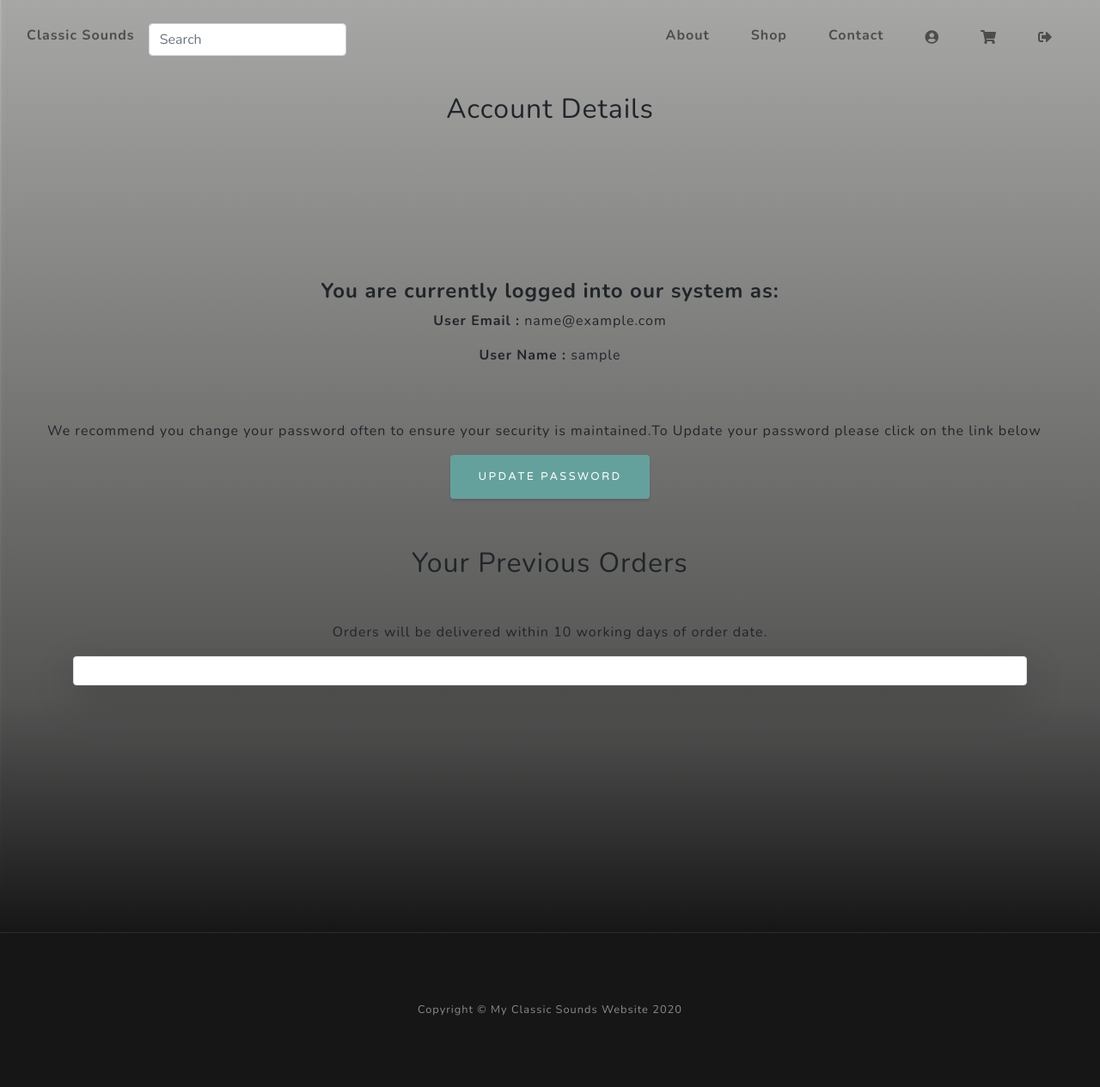
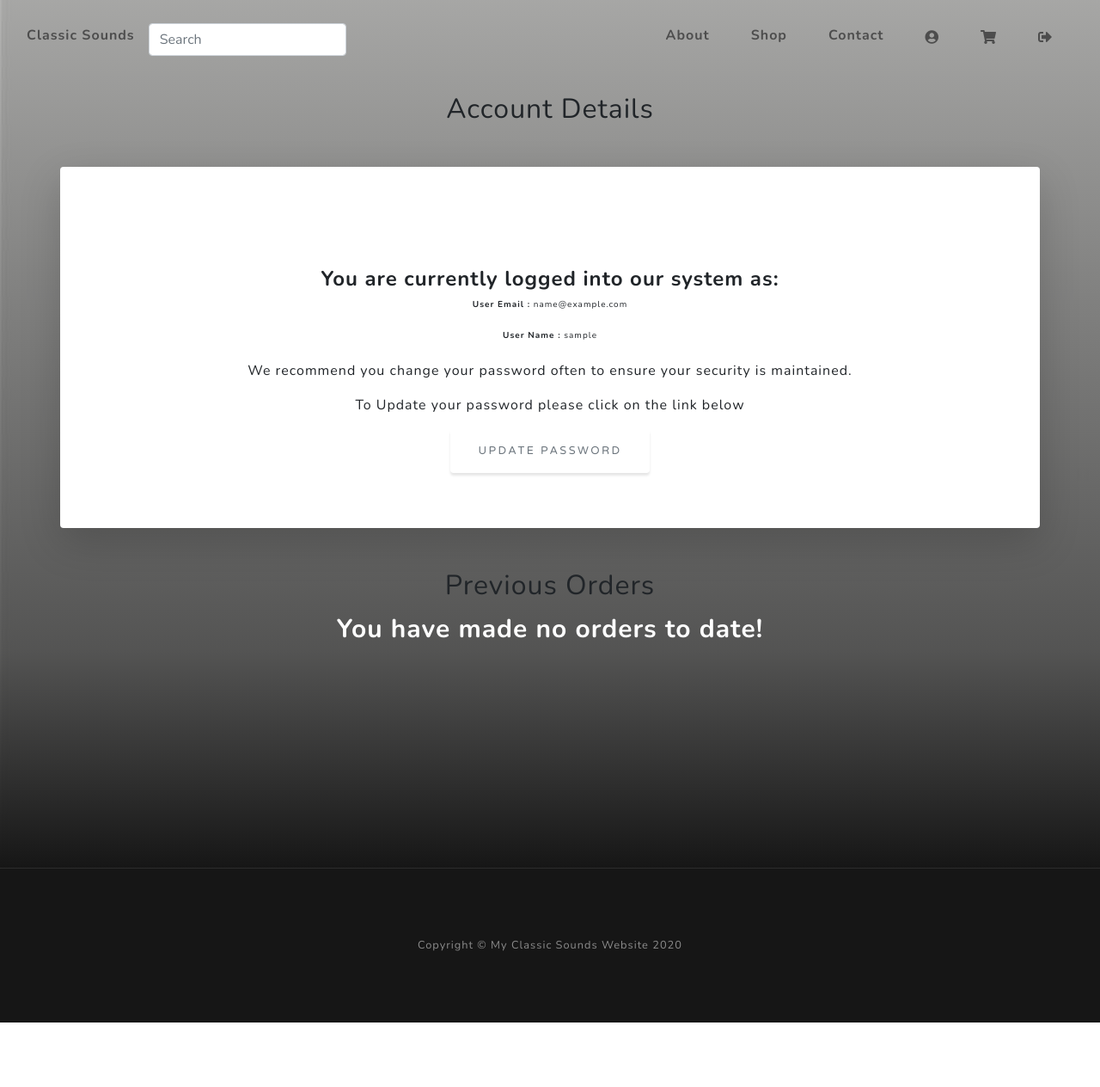
Before and after one commit to Mofarrell1967/classic-sounds-music, a Django app: page /accounts/profile/ in a window 1280 px wide. Shown: the whole page at 86% size. After the commit the page ends 1189 px from the top, so only its background shows below. Run offline with Django 3.2, Linux system fonts and the light colour scheme; the visitor is signed in with stand-in values (Sample User, id 1); data that the repository does not hold is empty; some libraries are stand-ins or nearby versions.

Commit message:
Updated layout of Profile.html page with borders and backgrounds

```diff
--- a/accounts/templates/profile.html
+++ b/accounts/templates/profile.html
@@ -8,10 +8,10 @@
 	<div class="container">
 		<div class="mx-auto text-center">
 			<h2 class="text-white-20 mx-auto mt-2 mb-5">Account Details</h2>
-			<div class="row row-flex align-items-center">
-				<div class="row row-flex align-items-center">
+			<div class="row row-flex align-items-center shadow-lg p-3 mb-5 bg-white rounded panel_surround">
+
 					{% if user.is_authenticated %}
-					<div class="text-center w-responsive mx-auto mb-5">
+					<div class="container text-center w-responsive mx-auto mb-5" >
 						<h4 class="font-weight-bold  account_head1">You are currently logged
 							into our
 							system as:</h4>
@@ -19,20 +19,24 @@
 							{{ user.email }}</p>
 						<p class="product-description">
 							<span class="font-weight-bold"> User Name  :</span> {{ user.username }}</p>
-					</div>
+
 						<p>We recommend you change your password often to ensure your security is maintained.</p>
                          <p>To Update your password please click on the link below</p>
-					</div>
+
 					<a href="{% url 'password_reset' %}"
-						class="btn btn-primary js-scroll-trigger home_buttons text-center w-responsive mx-auto mb-5">Update
+						class="btn btn-outline-secondary js-scroll-trigger home_buttons">Update
 						Password</a>
+                         </div>
+                         </div>
 					{% else %}
 					<a href="{% url 'login' %}" class="btn btn-primary js-scroll-trigger">Login</a>
 					<a href="{% url 'register' %}" class="btn btn-primary js-scroll-trigger">Register</a>
 					{% endif %}
 				</div>
 			</div>
-			<h2 class="text-white-20 mx-auto mt-2 mb-5 text-center">Your Previous Orders</h2>
+
+               <h2 class="text-center">Previous Orders</h2>
+			 {% if Orders %}
             <p class="text-center">Orders will be delivered within 10 working days of order date.</p>
 			<div class="container">
 				<div class="row panel-body shadow-lg p-3 mb-5 bg-white rounded panel_surround">
@@ -58,6 +62,11 @@
 						</div>
 					</div>
 					{% endfor %}
+                      {% else %}
+                           <p class="orders_empty">You have made no orders to date!</p>
+                       {% endif %}
 				</div>
+
 </header>
+
 {% endblock %}
--- a/static/css/custom.css
+++ b/static/css/custom.css
@@ -1,58 +1,4 @@
-.product {
-  background-size: contain;
-  background-position: center;
-  background-repeat: no-repeat;
-  width: 250px;
-  height: 250px;
-  margin: 0 auto;
-}
-
-.product_detail {
-  background-size: contain;
-  background-position: center;
-  background-repeat: no-repeat;
-  width: 300px;
-  height: 300px;
-  margin: 0 auto;
-}
-
-.product_cart {
-  background-size: contain;
-  background-position: center center;
-  background-repeat: no-repeat;
-  width: 100px;
-  height: 100px;
-  margin: 0 auto;
-}
-
-.profile_detail {
-  background-size: contain;
-  background-position: left;
-  background-repeat: no-repeat;
-  width: 75px;
-  height: 75px;
-  margin: 0 auto;
-}
-
-.panel_surround {
-  background-color: #fff;
-  margin: 10px;
-  padding-bottom: 5px;
-}
-
-.panel_size {
-  width: 400px;
-  height: 150px;
-}
-
-.product_checkout {
-  background-size: contain;
-  background-position: center center;
-  background-repeat: no-repeat;
-  width: 100px;
-  height: 100px;
-  margin: 0 auto;
-}
+/*Main Pages Styles*/
 
 .mast_pages {
   position: relative;
@@ -112,8 +58,48 @@ caption p {
   border: 1px solid #ddd;
 }
 
+/*Product Styles*/
+
+.product {
+  background-position: center;
+  background-repeat: no-repeat;
+  width: 250px;
+  height: 250px;
+  margin: 0 auto;
+}
+
+.product_detail {
+  background-size: contain;
+  background-position: center;
+  background-repeat: no-repeat;
+  width: 300px;
+  height: 300px;
+  margin: 0 auto;
+}
+
+.panel_surround {
+  background-color: #fff;
+  margin: 10px;
+  padding-bottom: 5px;
+}
+
+.panel_size {
+  width: 400px;
+  height: 150px;
+}
+
+.product_checkout {
+  background-size: contain;
+  background-position: center center;
+  background-repeat: no-repeat;
+  width: 100px;
+  height: 100px;
+  margin: 0 auto;
+}
+
 .product-description {
   min-height: 20px;
+  font-size: 10px;
 }
 
 .icon-bar {
@@ -202,6 +188,13 @@ caption p {
   padding-bottom: 5px;
 }
 
-product_layout {
-  padding-top: 100px;
+.product_layout {
+  padding-top: 20px;
 }
+
+.orders_empty {
+  font-weight: 700;
+  text-align: center;
+  color: #fff;
+  font-size: 30px;
+}
```
